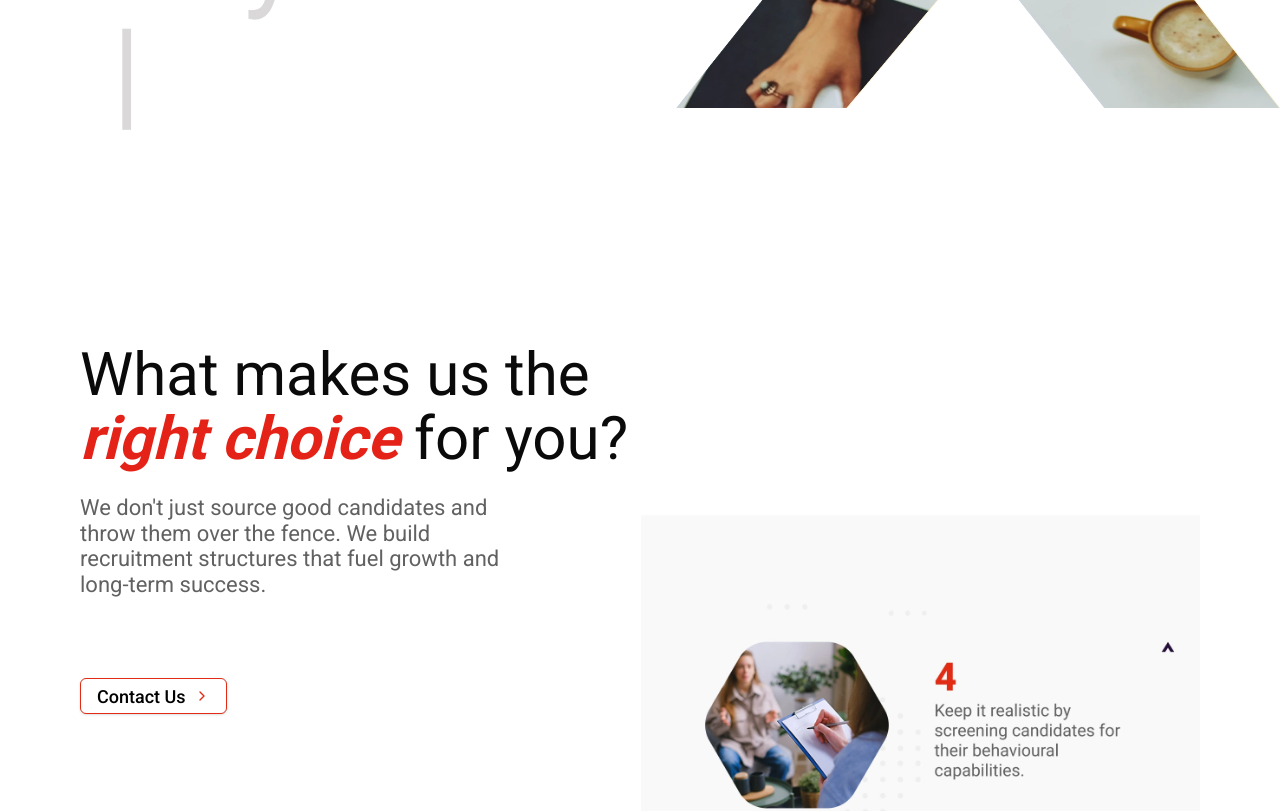
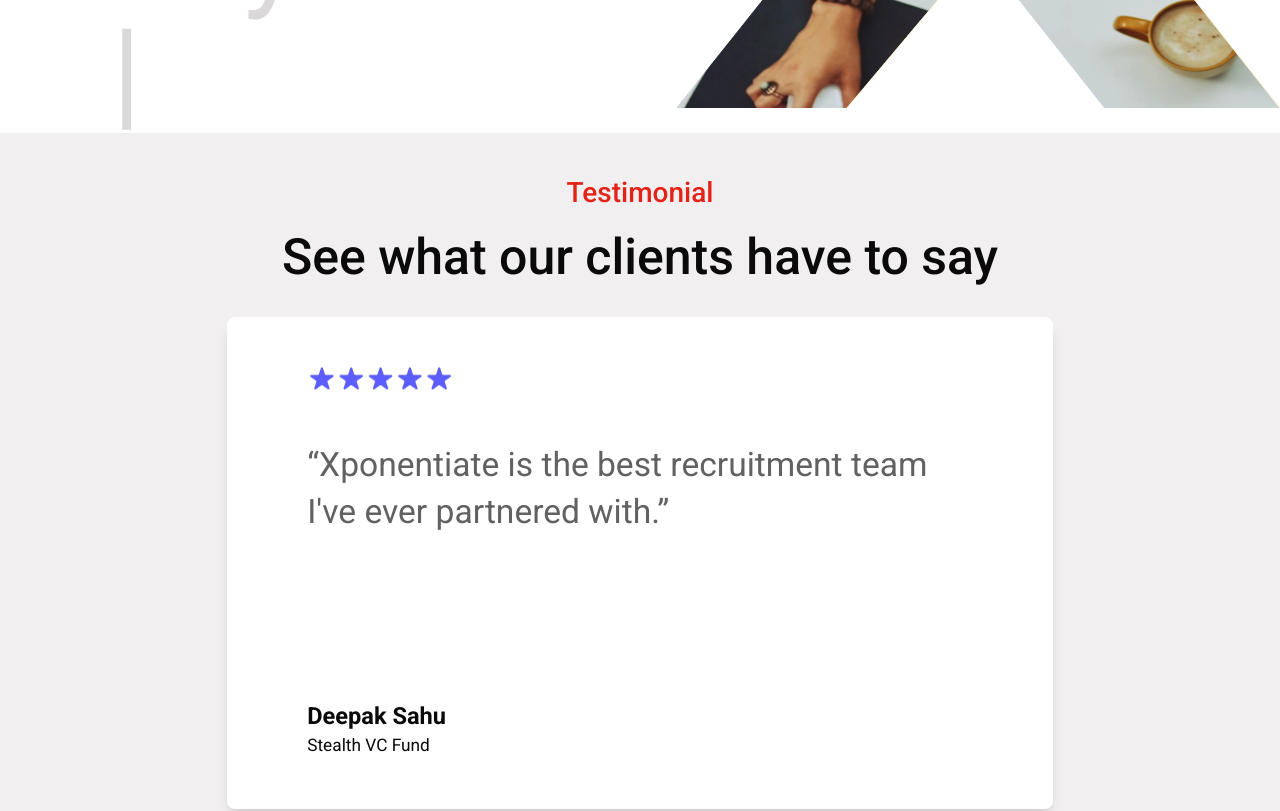
Before and after one commit to ServerlessTushar/xponentiate-nextjs, a Next.js app: page / in a window 1280 px wide. Shown: the part 2600-3411 px from the top of the page. Built offline with nearby package versions, Linux system fonts and the light colour scheme.

Commit message:
working on RightChoiceSection

```diff
--- a/src/sections/HomePage/HomePage.tsx
+++ b/src/sections/HomePage/HomePage.tsx
@@ -37,7 +37,7 @@
             <TrustedBrand />
             <CraftingUniqueConnection />
             <PeopleJobSection />
-            <RightChoiceSection />
+            {/* <RightChoiceSection /> */}
             <TestimonialSection testimonials={testimonials} />
             <FuelingHealthcareSection />
             <ContactUs />
```
